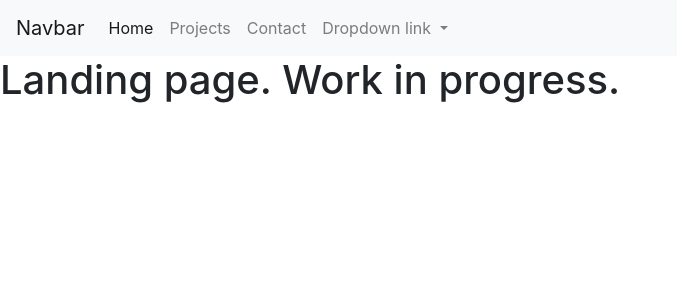
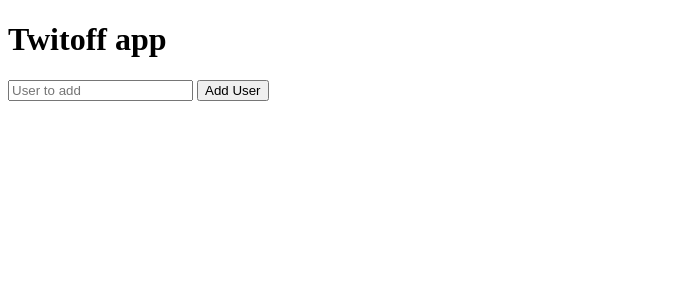
Before and after one commit to puddingzest/tweetoff, a Flask app: page / in a window 1280 px wide. Shown: the top 300 px of the page, without its empty margins (0-677 px from the left). Run offline with Flask 2, Linux system fonts and the light colour scheme; some libraries are stand-ins or nearby versions.

Commit message:
Added a hell of a lot of changes to HTML files, including creating user.html and base.html.
Edited and made new functions for the twitter.py and models.py.

Created predict.py for predictions.

Signed-off-by: stefanoruiz <puddingcest@gmail.com>

```diff
--- a/TWITOFF/app.py
+++ b/TWITOFF/app.py
@@ -1,31 +1,47 @@
 """Main application for twitoff"""
 
 # imports
-from flask import Flask, render_template
+from decouple import config
+from flask import Flask, render_template, request
+from .models import DB, User
+from TWITOFF.twitter import add_or_update_user
 
-
-# TODO
-# Create landing page/home page in HTML/CSS. Use Danny Choo's site as an example. Just don't plagiarize you donkey.
 
 def create_app():
     """create and configures an instance of a flask app"""
-    app: Flask = Flask(__name__)
+    app = Flask(__name__)
+
+    app.config['SQLALCHEMY_DATABASE_URI'] = config('DATABASE_URL')
+    # app.config['ENV'] = config('ENV') #should change this later to production
+    app.config['SQLALCHEMY_TRACK_MODIFICATIONS'] = False
+
+    DB.init_app(app)
 
     @app.route('/')
-    def home():
-        """Home page."""
-        home_page = render_template('home.html', template_folder="templates")
-        return home_page
+    def root():
+        users = User.query.all()
+        return render_template('base.html', title='Home', users=users)
 
-    @app.route('/contact')
-    def contact():
-        contact = render_template('contact.html', template_folder="templates")
-        return contact
+    @app.route('/user', methods=['POST', 'GET'])
+    @app.route('/user/<name>', methods=['GET'])
+    def user(name=None, message=''):
+        name = name or request.values['user_name']
+        # import pdb; pdb.set_trace()
+        try:
+            if request.method == 'POST':
+                add_or_update_user(name)
+                message = "User {} successfully added!".format(name)
+            tweets = User.query.filter(User.name == name).one().tweets
+        except Exception as e:
+            message = "Error adding {}: {}".format(name, e)
+            tweets = []
+        return render_template('user.html', title=name, tweets=tweets,
+                               message=message)
 
-    # TODO - Finish up projects and HTML for the page.
-    @app.route('/projects')
-    def projects():
-        project = render_template("projects.html", template_folder="templates")
-        return project
+    @app.route('/reset')
+    def reset():
+        DB.drop_all()
+        DB.create_all()
+        return render_template('base.html', title='DB Reset', users=[])
 
     return app
--- /dev/null
+++ b/TWITOFF/templates/base.html
@@ -0,0 +1,17 @@
+<!DOCTYPE html>
+<html>
+  <head>
+  <title> Twitoff!!!! {{ title }} </title>
+  </head>
+
+  <body>
+    <h1> Twitoff app </h1>
+  <!-- we're putting in a block here! -->
+    {% block content %}
+    <form action="/user" methods="post">
+      <input type="text" name="user_name" placeholder="User to add">
+      <input type="submit" value="Add User">
+    </form>
+    {% endblock %}
+  </body>
+</html>
--- a/TWITOFF/templates/home.html
+++ b/TWITOFF/templates/home.html
@@ -20,7 +20,7 @@
         <div class="collapse navbar-collapse" id="navbarNavDropdown">
         <ul class="navbar-nav">
             <li class="nav-item active">
-            <a class="nav-link" href="#">Home <span class="sr-only">(current)</span></a>
+            <a class="nav-link" href="http://127.0.0.1:5000">Home <span class="sr-only">(current)</span></a>
             </li>
             <li class="nav-item">
             <a class="nav-link" href="http://127.0.0.1:5000/projects">Projects</a>
```
Also changed, not shown: TWITOFF/models.py (+20 -7 lines), TWITOFF/predict.py (added, +25 -0 lines), TWITOFF/templates/projects.html (+5 -2 lines), TWITOFF/templates/user.html (added, +14 -0 lines), TWITOFF/twitter.py (added, +41 -0 lines), 2 other files.
